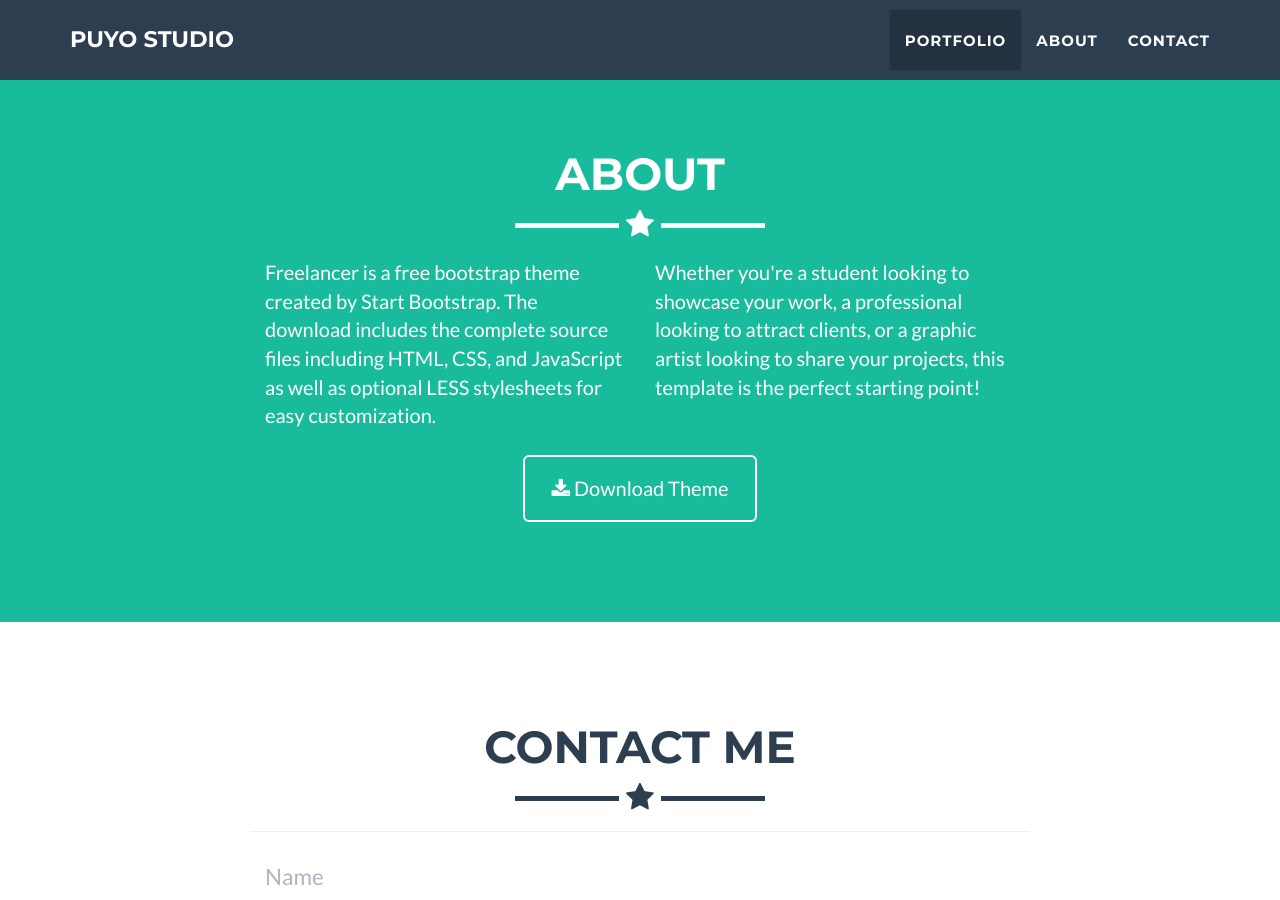
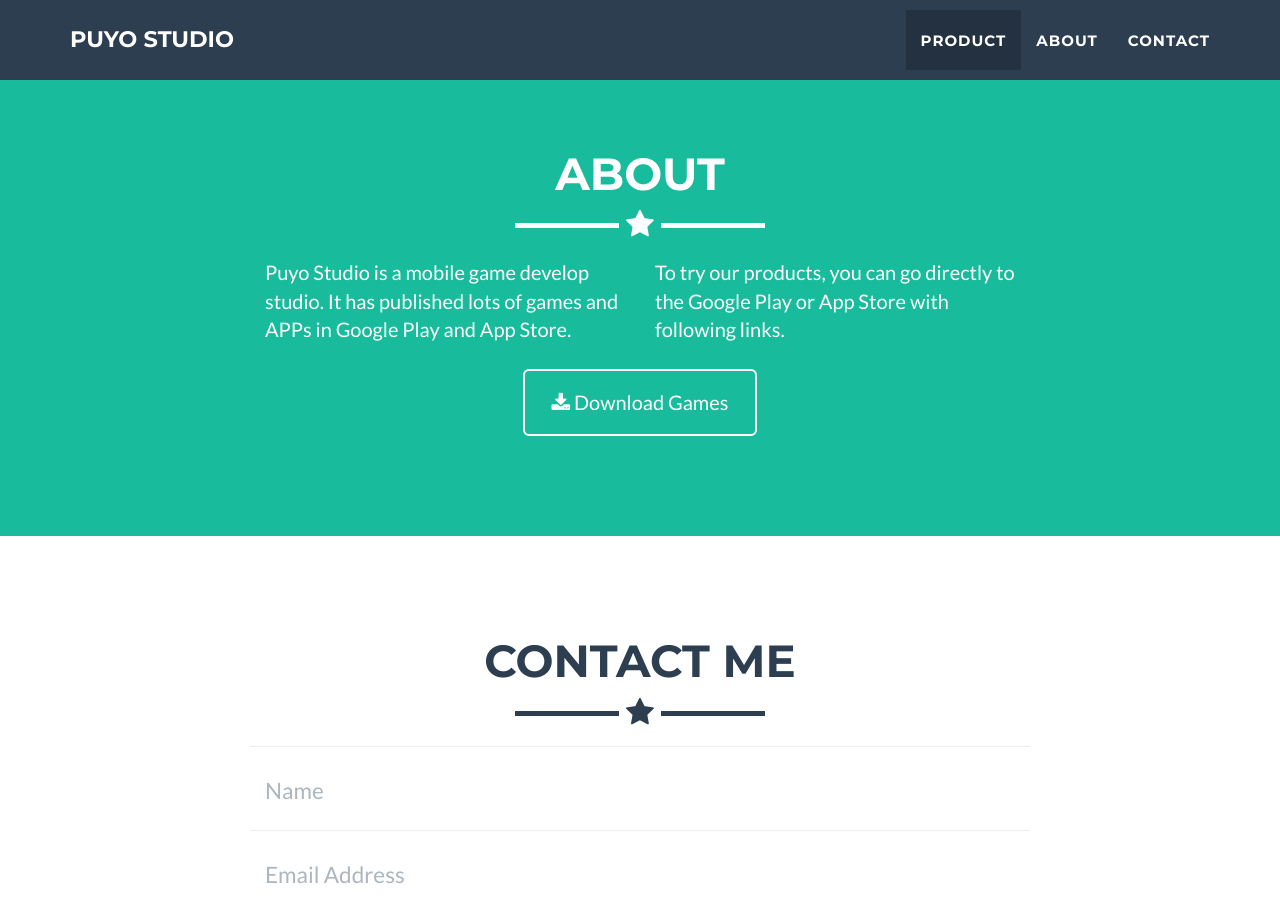
Before and after one commit to puyostudio/puyostudio.github.io, a Jekyll site: the page built from _posts/2014-07-18-project-1.markdown, in a window 1280 px wide and 900 px high, scrolled down 1616 px. Built offline with Jekyll 4.4.1, drawn with Linux system fonts in a browser that asks for light colours; some of the changed text lies outside the part shown.

Commit message:
more details of the editing.

```diff
--- a/_config.yml
+++ b/_config.yml
@@ -4,7 +4,7 @@ email: xiliangm8@g.com
 url: https://github.com/jeromelachaud/freelancer-theme
 description: "Write an awesome description for your new site here. You can edit this line in _config.yml. It will appear in your document head meta (for Google search results) and in your feed.xml site description."
 keywords: "Android, IOS, Game, APP, develop"
-skills: "Web Developer - Graphic Artist - User Experience Designer"
+skills: "Game Developer - Mobile Developer - User Experience Designer"
 meta_author: Puyo Studio
 
 # Google webmaster tools
--- a/_includes/about.html
+++ b/_includes/about.html
@@ -9,14 +9,14 @@
             </div>
             <div class="row">
                 <div class="col-lg-4 col-lg-offset-2">
-                    <p>Freelancer is a free bootstrap theme created by Start Bootstrap. The download includes the complete source files including HTML, CSS, and JavaScript as well as optional LESS stylesheets for easy customization.</p>
+                    <p>Puyo Studio is a mobile game develop studio. It has published lots of games and APPs in Google Play and App Store.</p>
                 </div>
                 <div class="col-lg-4">
-                    <p>Whether you're a student looking to showcase your work, a professional looking to attract clients, or a graphic artist looking to share your projects, this template is the perfect starting point! </p>
+                    <p>To try our products, you can go directly to the Google Play or App Store with following links.</p>
                 </div>
                 <div class="col-lg-8 col-lg-offset-2 text-center">
                     <a href="https://github.com/jeromelachaud/freelancer-theme" class="btn btn-lg btn-outline">
-                        <i class="fa fa-download"></i> Download Theme
+                        <i class="fa fa-download"></i> Download Games
                     </a>
                 </div>
             </div>
--- a/_includes/nav.html
+++ b/_includes/nav.html
@@ -19,7 +19,7 @@
                         <a href="#page-top"></a>
                     </li>
                     <li class="page-scroll">
-                        <a href="#portfolio">Portfolio</a>
+                        <a href="#portfolio">Product</a>
                     </li>
                     <li class="page-scroll">
                         <a href="#about">About</a>
--- a/_includes/portfolio_grid.html
+++ b/_includes/portfolio_grid.html
@@ -4,7 +4,7 @@
         <div class="container">
             <div class="row">
                 <div class="col-lg-12 text-center">
-                    <h2>Portfolio</h2>
+                    <h2>Products</h2>
                     <hr class="star-primary">
                 </div>
             </div>
```
